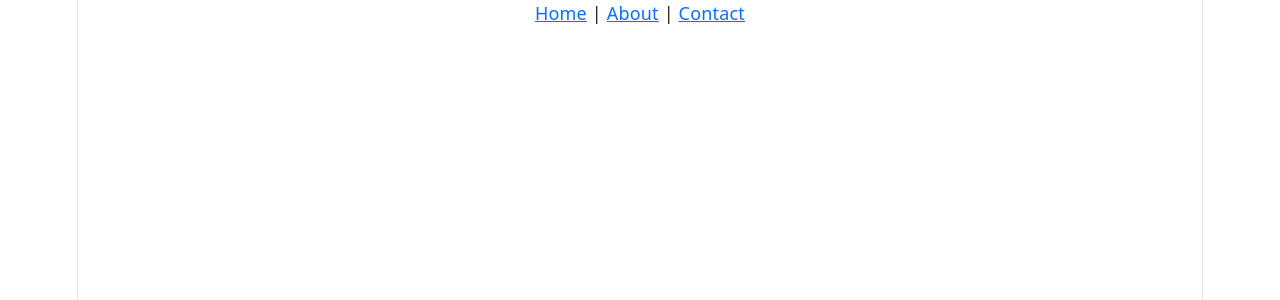
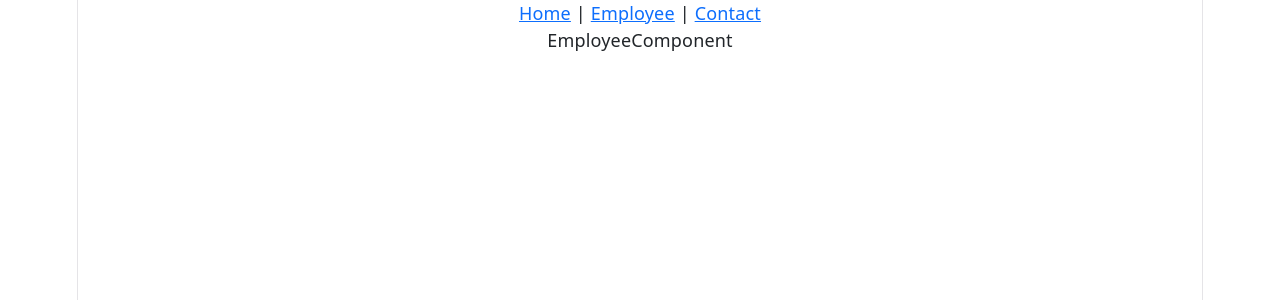
Before and after one commit to PriyankaVagadre/spring-boot-2, a React (Vite) app in the folder react-app/employee-m-react-app/: page /add in a window 1280 px wide. Shown: the top 300 px of the page. Built offline with nearby package versions, Linux system fonts and the light colour scheme.

Commit message:
create Employee component

```diff
--- a/react-app/employee-m-react-app/src/App.jsx
+++ b/react-app/employee-m-react-app/src/App.jsx
@@ -2,6 +2,7 @@ import { useState } from 'react'
 // import './App.css'
 import EmployeesList from './components/EmployeeListComponent';
 import { BrowserRouter, Route, Router, Routes ,Link} from 'react-router-dom';
+import EmployeeComponent from './components/EmployeeComponent';
 
 function App() {
   const [count, setCount] = useState(0)
@@ -11,11 +12,12 @@ function App() {
     <BrowserRouter>
     <nav>
         <Link to="/">Home</Link> |{" "}
-        <Link to="/about">About</Link> |{" "}
+        <Link to="/add">Employee</Link> |{" "}
         <Link to="/contact">Contact</Link>
       </nav>
       <Routes>
         <Route path="/" element={<EmployeesList />} />
+        <Route path="/add" element={<EmployeeComponent />} />
       </Routes>
     </BrowserRouter>
     </>
--- /dev/null
+++ b/react-app/employee-m-react-app/src/components/EmployeeComponent.jsx
@@ -0,0 +1,9 @@
+import React from 'react'
+
+function EmployeeComponent() {
+  return (
+    <div>EmployeeComponent</div>
+  )
+}
+
+export default EmployeeComponent
--- a/react-app/employee-m-react-app/src/components/EmployeeListComponent.jsx
+++ b/react-app/employee-m-react-app/src/components/EmployeeListComponent.jsx
@@ -16,6 +16,7 @@ function EmployeesList() {
         <div>
             <h1 className="text-left">Employee Component</h1>
             <div className="container">
+                <button className="btn btn-primary mb-2">Add Employee</button>
                 <div className="row">
                     <div className="col-md-4">
                         {
```
